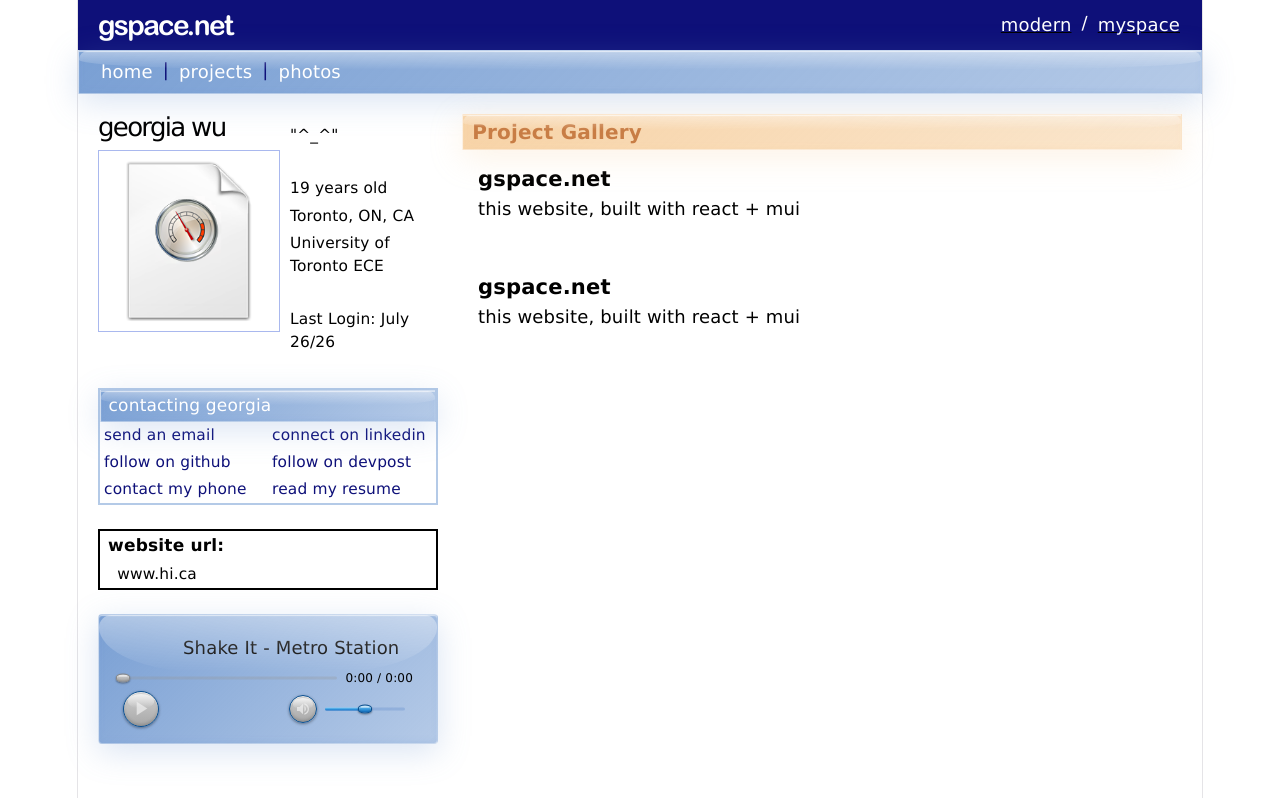
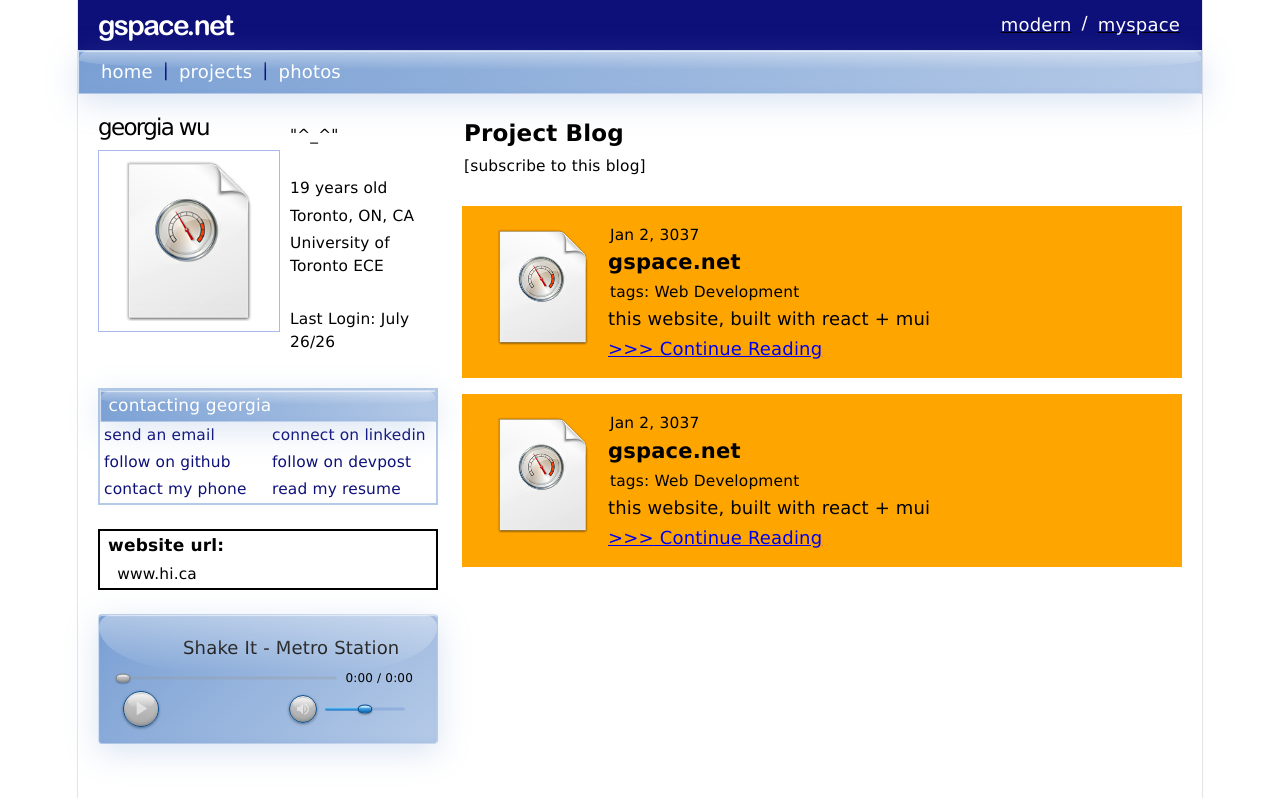
Before and after one commit to r9ia/gspace, a React (Vite) app: page /projects in a window 1280 px wide. Built offline with nearby package versions, Linux system fonts and the light colour scheme.

Commit message:
setting up structure of project tabs

```diff
--- a/src/page-comps/picture-title.tsx
+++ b/src/page-comps/picture-title.tsx
@@ -1,21 +1,21 @@
-import { Box,Typography} from "@mui/material"
+import { Box, Typography } from "@mui/material"
 import COLOURS from "../design/colours"
 
 function PictureTitle() {
 
     return (
-        <Box sx={{ textAlign: "left", marginBottom: 2, display: "flex", padding:"7"}}>
+        <Box sx={{ textAlign: "left", marginBottom: 2, display: "flex", padding: "7" }}>
             <Box>
-                <h1 style={{ fontSize: 26, margin: "0 0 10px", color: COLOURS.text }}>georgia wu </h1>
-            <img src="/379.png" width={180} style={{ display: "block", border: `1px solid ${COLOURS.borderBlue}` }} />
+                <h1 style={{ fontSize: 23, margin: "0 0 10px", color: COLOURS.text }}>georgia wu </h1>
+                <img src="/379.png" width={180} style={{ display: "block", border: `1px solid ${COLOURS.borderBlue}` }} />
             </Box>
-             <Box sx={{ margin: 1, textAlign: "left", fontSize:"xs" }}>
+            <Box sx={{ margin: 1, textAlign: "left", fontSize: "xs" }}>
                 <Typography>"^_^"</Typography>
                 <br></br>
                 <Typography>19 years old</Typography>
                 <Typography>Toronto, ON, CA</Typography>
                 <Typography>University of Toronto ECE</Typography>
-                <br/>
+                <br />
                 <Typography>Last Login: July 26/26</Typography>
 
             </Box>
--- a/src/page-comps/projects.tsx
+++ b/src/page-comps/projects.tsx
@@ -1,42 +1,71 @@
 import { Box, Stack, Typography } from "@mui/material"
-import { getGlassTabSx } from "../design/liquid-glass"
 
 interface Project {
     title: string
+    date: string
+    tag: string
     description: string
-    link?: string
-    cover?: string
+    link?: string //representing the url param that the page will land on
+    cover?: string //represneting what will be passed into the src tag
 }
 
 const PROJECTS: Project[] = [
     {
         title: "gspace.net",
+        date: "Jan 2, 3037",
+        tag: "Web Development",
         description: "this website, built with react + mui",
-        link: "",
+        link: "/projects/hiiii",
+        cover: "/379.png"
     },
     {
         title: "gspace.net",
+        date: "Jan 2, 3037",
+        tag: "Web Development",
         description: "this website, built with react + mui",
-        link: "",
+        link: "hiii",
+        cover: "/379.png"
     },
-
 ]
 
 function Projects() {
     return (
         <>
             <Typography sx={{
-                ...getGlassTabSx("246, 206, 157"), borderRadius: 0,
-                fontSize: 20, color: "#c87d45", fontWeight: "bold",
+                borderRadius: 0,
+                fontSize: 23, color: "#000000", fontWeight: "bold",
             }}>
-                &nbsp;Project Gallery
+                Project Blog
             </Typography>
-        <Stack spacing={2}>
+            <Typography>
+                [subscribe to this blog]
+            </Typography>
+            <br />
+            <Stack sx={{}} spacing={2}>
                 {PROJECTS.map((project) => (
-                <Box key={project.title} sx={{ padding: 2 }}>
+                    //containing one project tab
+                    <Box key={project.title} sx={{ padding: 2, bgcolor: "orange", display: "flex" }}>
+                        {/*cover image*/}
+                        <img src={project.cover} width={130} height={130} />
+
+                        {/*text and stuff*/}
+
+                        <Box>
+                            <Typography>
+                                {project.date}
+                            </Typography>
                             <h3 style={{ margin: "0 0 4px" }}>{project.title}</h3>
+                            <Typography>
+                                tags: {project.tag}
+                            </Typography>
+
+
                             {project.description && <p style={{ margin: "0 0 4px" }}>{project.description}</p>}
-                    {project.link && <a href={project.link} target="_blank" rel="noreferrer">{project.link}</a>}
+                            {project.link && <a href={project.link} rel="noreferrer">
+                                {'>>>'} Continue Reading</a>}
+
+                        </Box>
+
                     </Box>
                 ))}
             </Stack>
```
Also changed, not shown: src/layout/sidebar.tsx (+2 -5 lines). Lines whose indentation alone changed are shown as unchanged.
